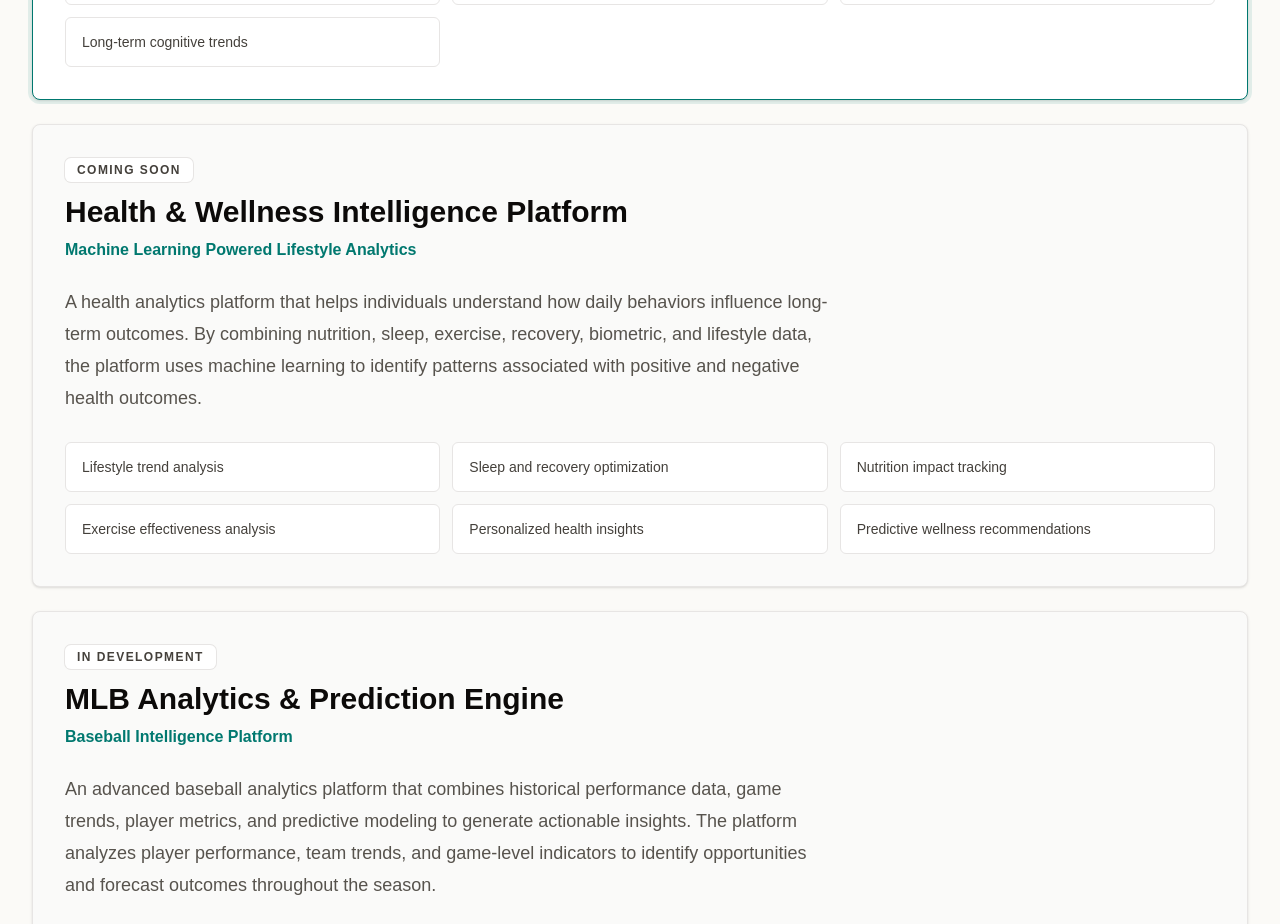
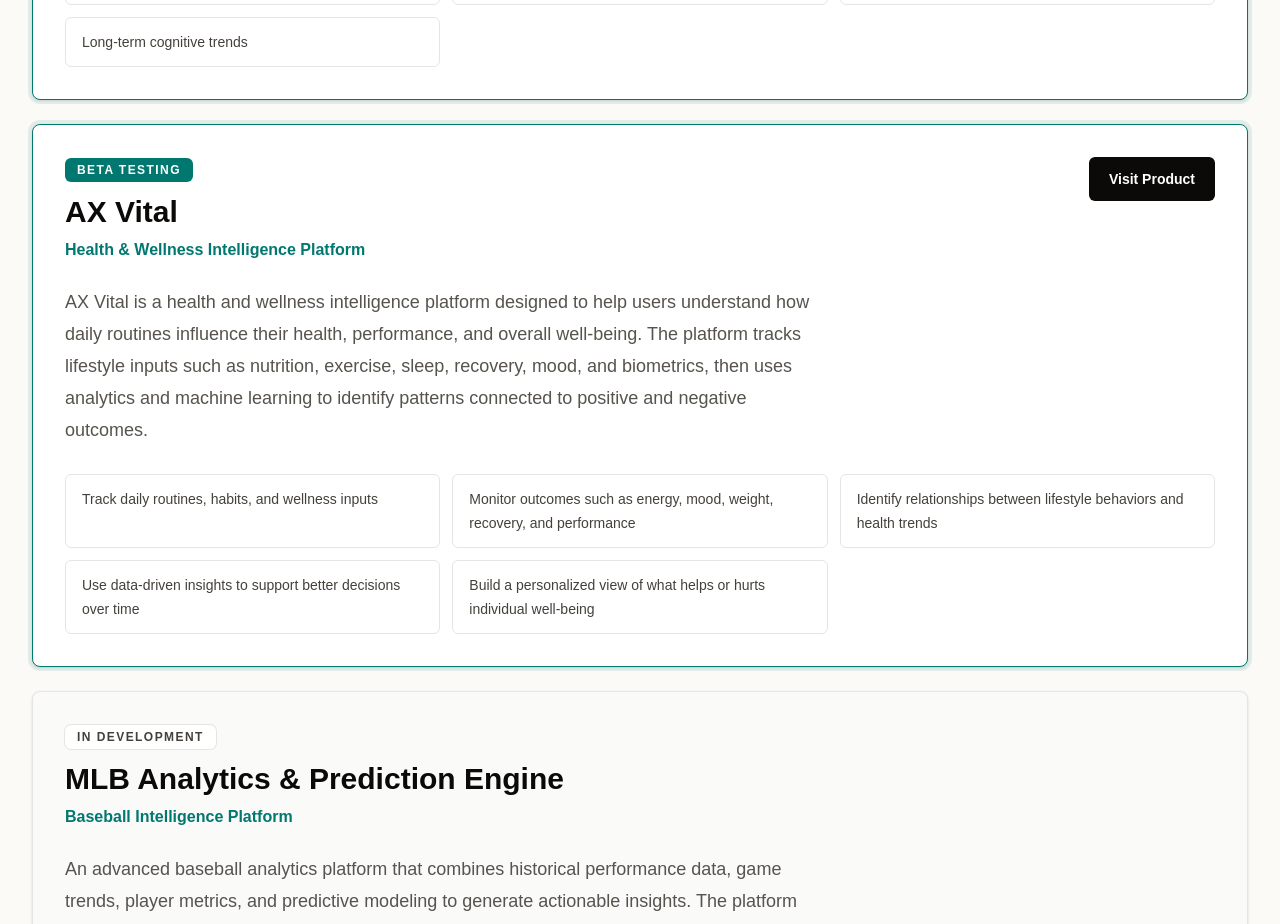
Before and after one commit to Anthony-Athens/athenaeumx-site, a Next.js app: page /products in a window 1280 px wide. Shown: the part 800-1724 px from the top of the page. Built offline with nearby package versions, Linux system fonts and the light colour scheme.

Commit message:
Products update

```diff
--- a/app/components/site-data.ts
+++ b/app/components/site-data.ts
@@ -55,18 +55,18 @@ export const products = [
     ],
   },
   {
-    name: "Health & Wellness Intelligence Platform",
-    subtitle: "Machine Learning Powered Lifestyle Analytics",
+    name: "AX Vital",
+    subtitle: "Health & Wellness Intelligence Platform",
     description:
-      "A health analytics platform that helps individuals understand how daily behaviors influence long-term outcomes. By combining nutrition, sleep, exercise, recovery, biometric, and lifestyle data, the platform uses machine learning to identify patterns associated with positive and negative health outcomes.",
-    status: "Coming Soon",
+      "AX Vital is a health and wellness intelligence platform designed to help users understand how daily routines influence their health, performance, and overall well-being. The platform tracks lifestyle inputs such as nutrition, exercise, sleep, recovery, mood, and biometrics, then uses analytics and machine learning to identify patterns connected to positive and negative outcomes.",
+    status: "Beta Testing",
+    href: "https://www.axvital.com/",
     capabilities: [
-      "Lifestyle trend analysis",
-      "Sleep and recovery optimization",
-      "Nutrition impact tracking",
-      "Exercise effectiveness analysis",
-      "Personalized health insights",
-      "Predictive wellness recommendations",
+      "Track daily routines, habits, and wellness inputs",
+      "Monitor outcomes such as energy, mood, weight, recovery, and performance",
+      "Identify relationships between lifestyle behaviors and health trends",
+      "Use data-driven insights to support better decisions over time",
+      "Build a personalized view of what helps or hurts individual well-being",
     ],
   },
   {
--- a/app/products/page.tsx
+++ b/app/products/page.tsx
@@ -26,10 +26,13 @@ export default function ProductsPage() {
         description="Current and future platforms apply analytics, machine learning, and performance tracking to practical domains where better data can improve decisions."
       />
       <div className="mt-12 grid gap-6">
-        {products.map((product, index) => (
+        {products.map((product) => {
+          const isActiveProduct = Boolean(product.href);
+
+          return (
             <article
               className={`rounded-lg border p-6 shadow-sm sm:p-8 ${
-              index === 0
+                isActiveProduct
                   ? "border-teal-700 bg-white ring-4 ring-teal-700/10"
                   : "border-stone-200 bg-stone-50"
               }`}
@@ -39,7 +42,7 @@ export default function ProductsPage() {
                 <div className="max-w-3xl">
                   <p
                     className={`inline-flex rounded-md px-3 py-1 text-xs font-semibold uppercase tracking-[0.12em] ${
-                    index === 0
+                      isActiveProduct
                         ? "bg-teal-700 text-white"
                         : "bg-white text-stone-700 ring-1 ring-stone-200"
                     }`}
@@ -78,7 +81,8 @@ export default function ProductsPage() {
                 ))}
               </div>
             </article>
-        ))}
+          );
+        })}
       </div>
     </section>
   );
```
Lines whose indentation alone changed are shown as unchanged.
